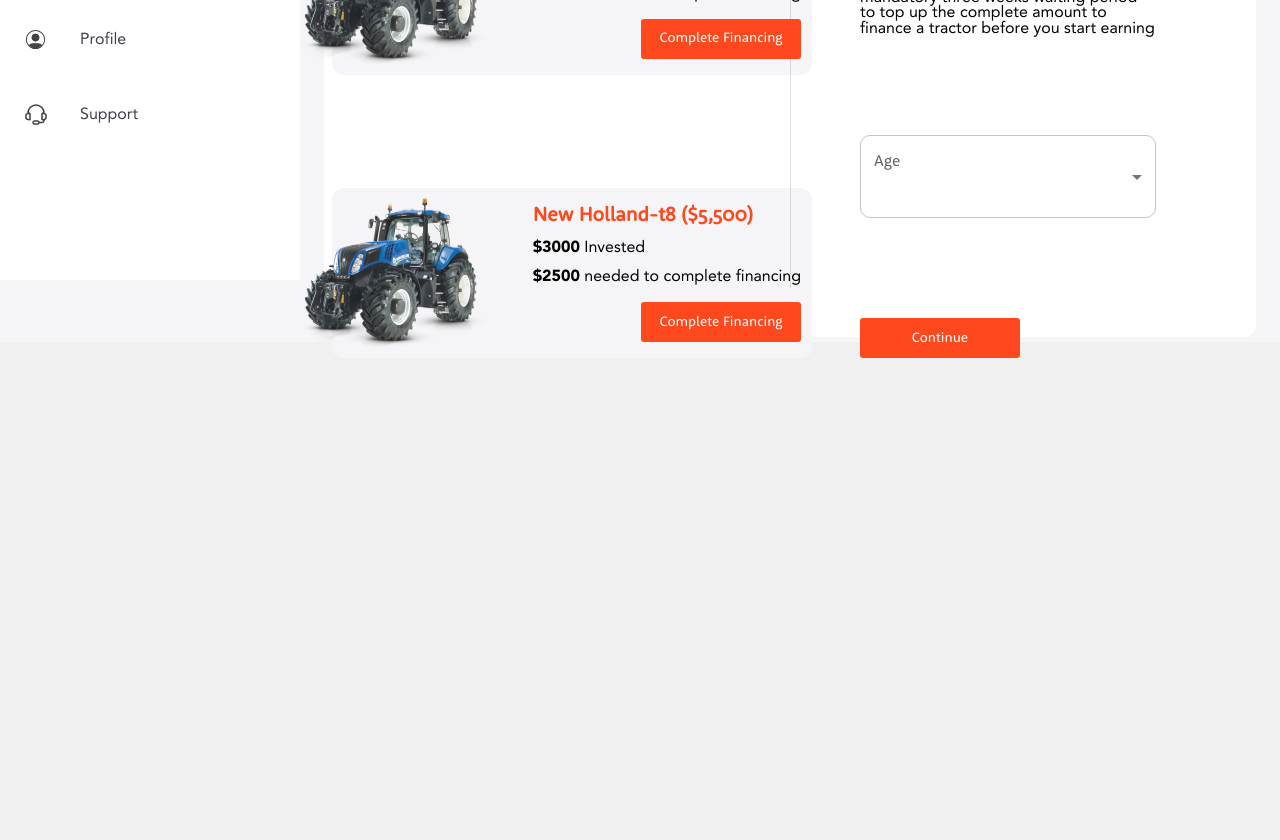
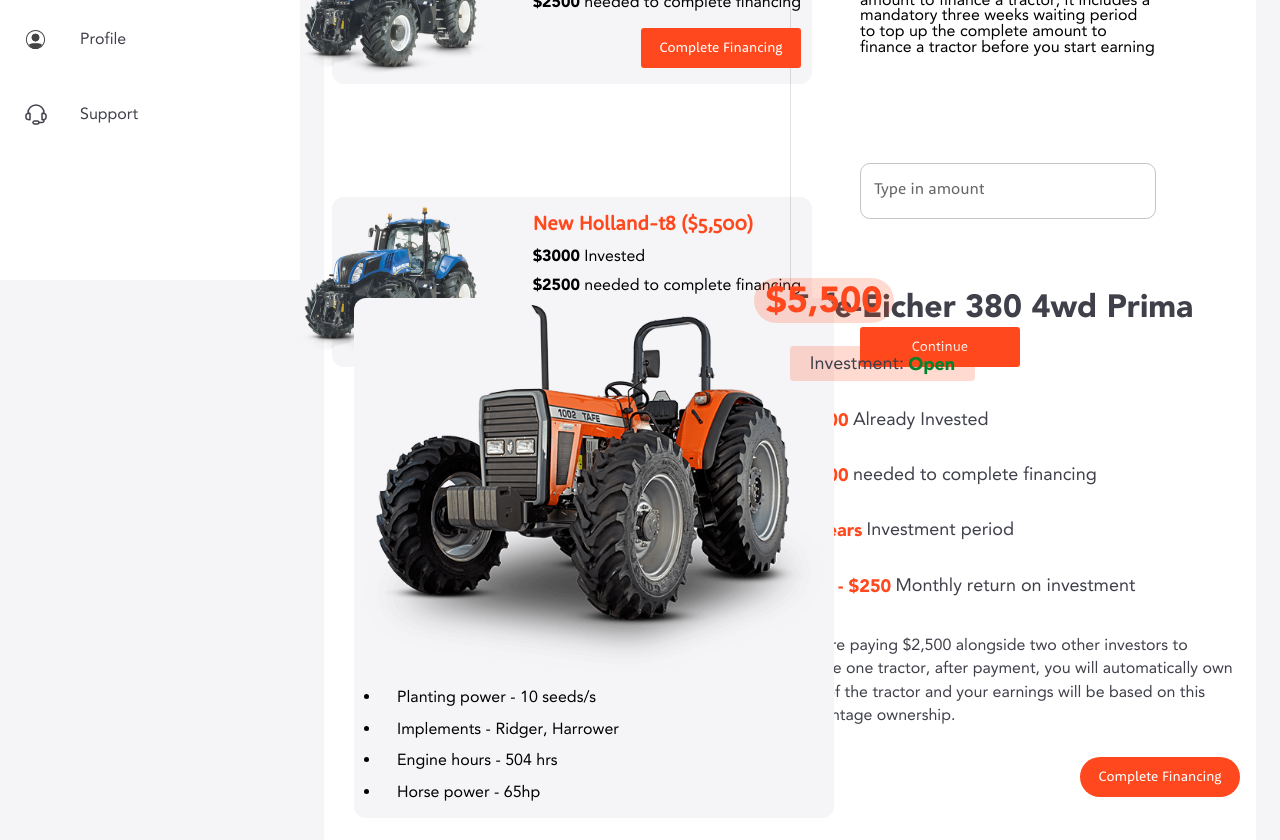
Before and after one commit to hicsail/tractor-finance-dashboard, a React (Vite) app: page /investment-plans in a window 1280 px wide. Shown: the part 520-1360 px from the top of the page. Before the commit the page ends 878 px from the top, so only its background shows below. Built offline with nearby package versions, Linux system fonts and the light colour scheme; no server answers.

Commit message:
added fixed financing view

```diff
--- a/src/components/FinancingForm.tsx
+++ b/src/components/FinancingForm.tsx
@@ -1,17 +1,10 @@
-import { Button, FormControl, InputLabel, MenuItem, Select, SelectChangeEvent, Stack, Typography } from '@mui/material';
+import { Button, FormControl, InputLabel, MenuItem, Select, SelectChangeEvent, Stack, TextField, Typography } from '@mui/material';
 import React from 'react';
 import { colors, fontStyles } from '../styles/styles';
 
 export interface Props {}
 
-const TAG = 'FinancingForm.tsx ';
-
 const FinancingForm: React.FC<Props> = (props) => {
-  const [age, setAge] = React.useState('');
-
-  const handleChange = (event: SelectChangeEvent) => {
-    setAge(event.target.value as string);
-  };
   return (
     <Stack style={{ flex: 1, justifyContent: 'space-between', height: '100px' }}>
       <Typography style={{ ...fontStyles.rooneyBold, color: colors.primary, fontSize: '20px' }}>Flexible Financing</Typography>
@@ -20,19 +13,7 @@
         before you start earning
       </Typography>
       <FormControl fullWidth>
-        <InputLabel id="demo-simple-select-label">Age</InputLabel>
-        <Select
-          style={{ ...fontStyles.avenirRegular, fontSize: '32px', lineHeight: '50px' }}
-          labelId="demo-simple-select-label"
-          id="demo-simple-select"
-          value={age}
-          label="Age"
-          onChange={handleChange}
-        >
-          <MenuItem value={10}>Ten</MenuItem>
-          <MenuItem value={20}>Twenty</MenuItem>
-          <MenuItem value={30}>Thirty</MenuItem>
-        </Select>
+        <TextField sx={{ ...fontStyles.avenirRegular, fontSize: '32px', lineHeight: '50px' }} label="Type in amount" variant="outlined" />
       </FormControl>
 
       <Button style={{ backgroundColor: colors.primary, borderRadius: 3, height: 40, width: 160 }} variant="contained" disableElevation>
--- /dev/null
+++ b/src/components/FixedFinancingDetails.tsx
@@ -0,0 +1,114 @@
+import { Button, Stack, Typography } from '@mui/material';
+import { colors, fontStyles } from '@styles/styles';
+import React from 'react';
+
+const TAG = 'FixedFinancingDetails.tsx ';
+
+const InvestmentStatus: React.FC = () => {
+  return (
+    <Stack
+      style={{
+        width: '185px',
+        height: '35px',
+        justifyContent: 'center',
+        alignItems: 'center'
+      }}
+    >
+      <Stack
+        style={{
+          backgroundColor: colors.primary,
+          opacity: 0.2,
+          width: '100%',
+          height: '100%',
+          padding: 5,
+          borderRadius: 4
+        }}
+      />
+      <Stack style={{ position: 'absolute', flexDirection: 'row' }}>
+        <Typography
+          style={{
+            ...fontStyles.avenirRegular,
+            fontSize: 18,
+            lineHeight: '27px'
+          }}
+        >
+          Investment:
+        </Typography>
+        <Typography> &nbsp;</Typography>
+        <Typography
+          style={{
+            ...fontStyles.avenirBold,
+            fontSize: 18,
+            color: colors.green,
+            lineHeight: '27px'
+          }}
+        >
+          Open
+        </Typography>
+      </Stack>
+    </Stack>
+  );
+};
+
+const InvestmentHighlight: React.FC<{ value: string; text: string }> = (props) => {
+  return (
+    <Stack style={{ flexDirection: 'row' }}>
+      <Typography
+        style={{
+          ...fontStyles.avenirBold,
+          fontSize: 18,
+          color: colors.primary
+        }}
+      >
+        {props.value}
+      </Typography>
+      <Typography> &nbsp;</Typography>
+      <Typography
+        style={{
+          ...fontStyles.avenirRegular,
+          fontSize: 18
+        }}
+      >
+        {props.text}
+      </Typography>
+    </Stack>
+  );
+};
+
+const FixedFinancingDetails: React.FC = () => {
+  return (
+    <Stack style={{ justifyContent: 'space-between', width: 450, height: 500 }}>
+      <Typography
+        style={{
+          ...fontStyles.avenirBold,
+          fontSize: 32
+        }}
+      >
+        Tafe-Eicher 380 4wd Prima
+      </Typography>
+      <InvestmentStatus />
+      <InvestmentHighlight value="$3,000" text="Already Invested" />
+      <InvestmentHighlight value="$2,500 " text="needed to complete financing " />
+
+      <InvestmentHighlight value="10 years " text="Investment period" />
+
+      <InvestmentHighlight value="$180 - $250 " text="Monthly return on investment" />
+
+      <Typography
+        style={{
+          ...fontStyles.avenirRegular,
+          fontSize: 16,
+          lineHeight: '23.3px'
+        }}
+      >
+        You are paying $2,500 alongside two other investors to finance one tractor, after payment, you will automatically own 45% of the tractor and your earnings will be based on
+        this percentage ownership.
+      </Typography>
+      <Button style={{ backgroundColor: colors.primary, borderRadius: 33, height: 40, width: 160, alignSelf: 'flex-end' }} variant="contained" disableElevation>
+        Complete Financing
+      </Button>
+    </Stack>
+  );
+};
+
+export default FixedFinancingDetails;
--- /dev/null
+++ b/src/components/TractorDetailsCard.tsx
@@ -0,0 +1,68 @@
+import { List, ListItem, Stack, Typography } from '@mui/material';
+import { colors, componentStyles, fontStyles } from '@styles/styles';
+import React from 'react';
+import Tafe from '../assets/svgs/tafe.svg';
+
+const TAG = 'TractorDetailsCard.tsx ';
+
+const bulltetItemStyle = {
+  ...fontStyles.avenirRegular,
+  fontSize: '16px',
+  display: 'list-item',
+  color: 'black'
+};
+
+const TractorPrice: React.FC = () => {
+  return (
+    <Stack
+      style={{
+        width: '140px',
+        height: '45px',
+        justifyContent: 'center',
+        alignItems: 'center',
+        position: 'absolute',
+        right: '-60px',
+        top: '-20px'
+      }}
+    >
+      <Stack
+        style={{
+          backgroundColor: colors.primary,
+          opacity: 0.2,
+          width: '100%',
+          height: '100%',
+          padding: 5,
+          borderRadius: 33
+        }}
+      ></Stack>
+      <Typography
+        style={{
+          ...fontStyles.avenirBold,
+          color: colors.primary,
+          position: 'absolute',
+          fontSize: 36
+        }}
+      >
+        $5,500
+      </Typography>
+    </Stack>
+  );
+};
+
+const TractorDetailsCard: React.FC = () => {
+  return (
+    <Stack style={{ ...componentStyles.cardGreyBackground, width: 480, height: 520, position: 'relative' }}>
+      <TractorPrice />
+      <img src={Tafe} alt="GroupSolid SVG" />
+
+      <List sx={{ listStyleType: 'disc', pl: 2 }}>
+        <ListItem sx={bulltetItemStyle}>Planting power - 10 seeds/s</ListItem>
+        <ListItem sx={bulltetItemStyle}>Implements - Ridger, Harrower</ListItem>
+        <ListItem sx={bulltetItemStyle}>Engine hours - 504 hrs</ListItem>
+        <ListItem sx={bulltetItemStyle}>Horse power - 65hp</ListItem>
+      </List>
+    </Stack>
+  );
+};
+
+export default TractorDetailsCard;
--- /dev/null
+++ b/src/components/organisms/FinancingOptionsView.tsx
@@ -0,0 +1,36 @@
+import FinancingForm from '@components/FinancingForm';
+import FinancingSteps from '@components/FinancingSteps';
+import TractorFinancingCard from '@components/TractorFinancingCard';
+import { colors, Divider, Grid, Stack, Typography } from '@mui/material';
+import { fontStyles } from '@styles/styles';
+import React from 'react';
+
+const TAG = 'FinancingOptionsView.tsx ';
+const FinancingOptionsView: React.FC = () => {
+  return (
+    <Stack>
+      <Stack style={{ width: '45%' }}>
+        <FinancingSteps />
+      </Stack>
+
+      <Grid container width="100%" height="100%">
+        <Grid xs={12} lg={6} item>
+          <Stack style={{ alignItems: 'center', justifyContent: 'space-between', height: '100%', margin: '70px 70px' }}>
+            <Typography style={{ ...fontStyles.rooneyBold, color: colors.primary, fontSize: '20px', textAlign: 'left' }}>Fixed Financing</Typography>
+            <TractorFinancingCard />
+            <Stack style={{ height: '20px' }} />
+            <TractorFinancingCard />
+          </Stack>
+        </Grid>
+        <Divider orientation="vertical" flexItem sx={{ mr: '-1px' }} />
+        <Grid xs={12} lg={6} item>
+          <Stack style={{ height: '100%', margin: '70px 70px' }}>
+            <FinancingForm />
+          </Stack>
+        </Grid>
+      </Grid>
+    </Stack>
+  );
+};
+
+export default FinancingOptionsView;
--- /dev/null
+++ b/src/components/organisms/FixedFinancingView.tsx
@@ -0,0 +1,21 @@
+import FixedFinancingDetails from '@components/FixedFinancingDetails';
+import TractorDetailsCard from '@components/TractorDetailsCard';
+import { Grid } from '@mui/material';
+import React from 'react';
+
+const TAG = 'FixedFinancingView.tsx ';
+
+const FixedFinancingView: React.FC = () => {
+  return (
+    <Grid container width="100%">
+      <Grid xs={12} lg={6} item>
+        <TractorDetailsCard />
+      </Grid>
+      <Grid xs={12} lg={6} item>
+        <FixedFinancingDetails />
+      </Grid>
+    </Grid>
+  );
+};
+
+export default FixedFinancingView;
--- a/src/pages/invest.tsx
+++ b/src/pages/invest.tsx
@@ -1,33 +1,13 @@
-import FinancingForm from '@components/FinancingForm';
-import FinancingSteps from '@components/FinancingSteps';
-import TractorFinancingCard from '@components/TractorFinancingCard';
-import { Box, Divider, Grid, Stack, Typography } from '@mui/material';
-import { fontStyles, colors } from '@styles/styles';
+import FinancingOptionsView from '@components/organisms/FinancingOptionsView';
+import FixedFinancingView from '@components/organisms/FixedFinancingView';
+import { Stack } from '@mui/material';
 import React from 'react';
 
 export const Invest: React.FC = () => {
   return (
-    <Stack>
-      <Stack style={{ width: '45%' }}>
-        <FinancingSteps />
-      </Stack>
-
-      <Grid container width="100%" height="100%">
-        <Grid xs={12} lg={6} item>
-          <Stack style={{ alignItems: 'center', justifyContent: 'space-between', height: '100%', margin: '70px 70px' }}>
-            <Typography style={{ ...fontStyles.rooneyBold, color: colors.primary, fontSize: '20px', textAlign: 'left' }}>Fixed Financing</Typography>
-            <TractorFinancingCard />
-            <Stack style={{ height: '20px' }} />
-            <TractorFinancingCard />
-          </Stack>
-        </Grid>
-        <Divider orientation="vertical" flexItem sx={{ mr: '-1px' }} />
-        <Grid xs={12} lg={6} item>
-          <Stack style={{ height: '100%', margin: '70px 70px' }}>
-            <FinancingForm />
-          </Stack>
-        </Grid>
-      </Grid>
+    <Stack style={{ flex: 1, justifyContent: 'center' }}>
+      <FinancingOptionsView />
+      <FixedFinancingView />
     </Stack>
   );
 };
```
